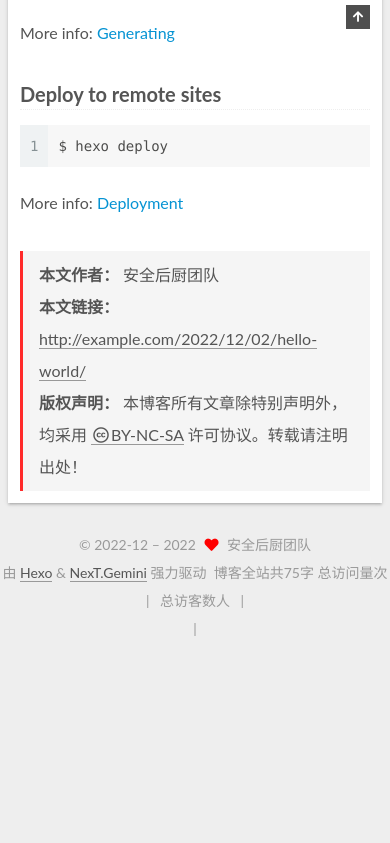
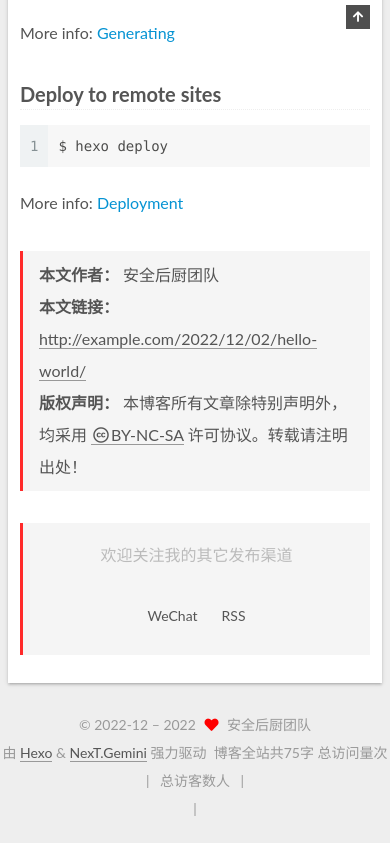
Before and after one commit to WindXaa/WindXaa.github.io, a plain HTML site: page 2022/12/02/hello-world/index.html in a window 390 px wide. Shown: the part 915-1758 px from the top of the page. Before the commit the page ends 1578 px from the top, so only its background shows below. Drawn offline with Linux system fonts and the light colour scheme; some packages are replaced by stand-ins of ours; a script that the page names is missing.

Commit message:
Site updated: 2022-12-02 16:56:41

```diff
--- a/2022/12/02/hello-world/index.html
+++ b/2022/12/02/hello-world/index.html
@@ -17,7 +17,7 @@
 
 <script id="hexo-configurations">
     var NexT = window.NexT || {};
-    var CONFIG = {"hostname":"example.com","root":"/","scheme":"Gemini","version":"7.8.0","exturl":false,"sidebar":{"position":"left","display":"post","padding":18,"offset":12,"onmobile":false},"copycode":{"enable":false,"show_result":false,"style":null},"back2top":{"enable":true,"sidebar":false,"scrollpercent":false},"bookmark":{"enable":false,"color":"#222","save":"auto"},"fancybox":false,"mediumzoom":false,"lazyload":false,"pangu":false,"comments":{"style":"tabs","active":null,"storage":true,"lazyload":false,"nav":null},"algolia":{"hits":{"per_page":10},"labels":{"input_placeholder":"Search for Posts","hits_empty":"We didn't find any results for the search: ${query}","hits_stats":"${hits} results found in ${time} ms"}},"localsearch":{"enable":false,"trigger":"auto","top_n_per_article":1,"unescape":false,"preload":false},"motion":{"enable":true,"async":false,"transition":{"post_block":"fadeIn","post_header":"slideDownIn","post_body":"slideDownIn","coll_header":"slideLeftIn","sidebar":"slideUpIn"}}};
+    var CONFIG = {"hostname":"example.com","root":"/","scheme":"Gemini","version":"7.8.0","exturl":false,"sidebar":{"position":"left","display":"post","padding":18,"offset":12,"onmobile":false},"copycode":{"enable":false,"show_result":false,"style":null},"back2top":{"enable":true,"sidebar":false,"scrollpercent":false},"bookmark":{"enable":false,"color":"#222","save":"auto"},"fancybox":false,"mediumzoom":false,"lazyload":false,"pangu":false,"comments":{"style":"tabs","active":null,"storage":true,"lazyload":false,"nav":null},"algolia":{"hits":{"per_page":10},"labels":{"input_placeholder":"Search for Posts","hits_empty":"We didn't find any results for the search: ${query}","hits_stats":"${hits} results found in ${time} ms"}},"localsearch":{"enable":false,"trigger":"manual","top_n_per_article":1,"unescape":false,"preload":false},"motion":{"enable":true,"async":false,"transition":{"post_block":"fadeIn","post_header":"slideDownIn","post_body":"slideDownIn","coll_header":"slideLeftIn","sidebar":"slideUpIn"}},"path":"search.xml"};
   </script>
 
   <meta name="description" content="Welcome to Hexo! This is your very first post. Check documentation for more info. If you get any problems when using Hexo, you can find the answer in troubleshooting or you can ask me on GitHub. Quick">
@@ -76,6 +76,7 @@
   </style>
 </noscript>
 
+<link rel="alternate" href="/atom.xml" title="欢迎来到安全后厨！" type="application/atom+xml">
 </head>
 
 <body itemscope itemtype="http://schema.org/WebPage">
@@ -249,6 +250,35 @@
   </li>
 </ul>
 </div>
+
+
+
+  <div class="followme">
+    <p>欢迎关注我的其它发布渠道</p>
+
+    <div class="social-list">
+
+        <div class="social-item">
+          <a target="_blank" class="social-link" href="/images/avatar.png">
+            <span class="icon">
+              <i class="wechat"></i>
+            </span>
+
+            <span class="label">WeChat</span>
+          </a>
+        </div>
+
+        <div class="social-item">
+          <a target="_blank" class="social-link" href="/atom.xml">
+            <span class="icon">
+              <i class="rss"></i>
+            </span>
+
+            <span class="label">RSS</span>
+          </a>
+        </div>
+    </div>
+  </div>
 
 
       <footer class="post-footer">
--- a/css/main.css
+++ b/css/main.css
@@ -1169,7 +1169,7 @@ pre .javascript .function {
 }
 .links-of-author a::before,
 .links-of-author span.exturl::before {
-  background: #ff4eff;
+  background: #b8a439;
   border-radius: 50%;
   content: ' ';
   display: inline-block;
@@ -1978,6 +1978,44 @@ pre .javascript .function {
   margin: 2em 0 0;
   padding: 0.5em 1em;
 }
+.followme {
+  align-items: center;
+  background: var(--card-bg-color);
+  border-left: 3px solid #ff2a2a;
+  color: #bbb;
+  margin: 2em 0 1em 0;
+  padding: 1em 1.5em;
+  display: flex;
+  flex-direction: column;
+  justify-content: center;
+}
+.followme .social-list {
+  align-items: center;
+  display: flex;
+  flex-wrap: wrap;
+}
+.followme .social-list .social-item {
+  margin: 0.5em 2em;
+}
+@media (max-width: 991px) {
+  .followme .social-list .social-item {
+    margin: 0.5em 0.75em;
+  }
+}
+.followme .social-list .social-link {
+  border: 0;
+  display: inline-block;
+  text-align: center;
+}
+.followme .social-list .social-link .icon {
+  font-size: 1.75em;
+  height: 1.75em;
+  width: 1.75em;
+}
+.followme .social-list .social-link .label {
+  display: block;
+  font-size: 14px;
+}
 .category-all-page .category-all-title {
   text-align: center;
 }
```
Also changed, not shown: about/index.html (+2 -1 lines), archives/2022/12/index.html (+2 -1 lines), archives/2022/index.html (+2 -1 lines), archives/index.html (+2 -1 lines), atom.xml (added, +39 -0 lines), categories/index.html (+2 -1 lines), index.html (+2 -1 lines), resources/index.html (+2 -1 lines), search.xml (added, +20 -0 lines), tags/index.html (+2 -1 lines).
